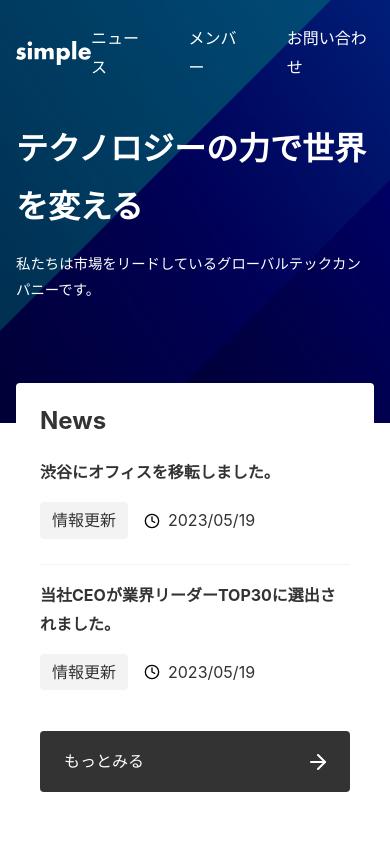
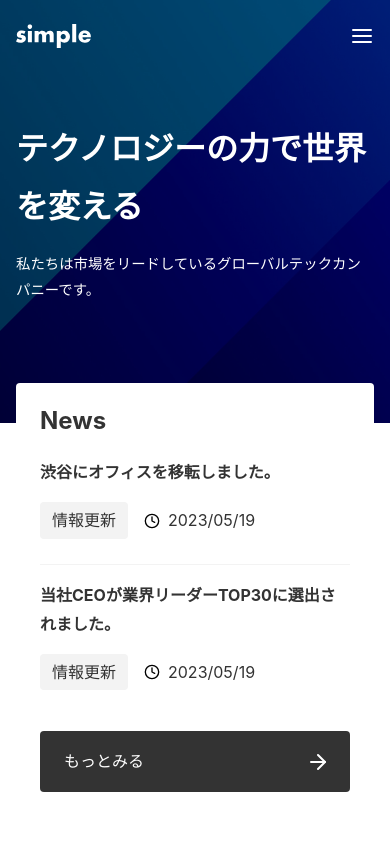
Before and after one commit to ko-ta-da/next-app, a Next.js app: page / in a window 390 px wide. Shown: the top 844 px of the page. Built offline with nearby package versions, Linux system fonts and the light colour scheme.

Commit message:
４章まで終了

```diff
--- a/app/_components/Header/index.tsx
+++ b/app/_components/Header/index.tsx
@@ -1,6 +1,7 @@
 import Image from "next/image";
 import Link from "next/link";
 import styles from "./index.module.css";
+import Menu from "@/app/_components/Menu";
 
 export default function Header() {
     return (
@@ -15,19 +16,7 @@ export default function Header() {
                     priority
                 />
             </Link>
-            <nav className = {styles.nav}>
-                <ul className = {styles.items}>
-                    <li>
-                        <Link href = "/news">ニュース</Link>
-                    </li>
-                    <li>
-                        <Link href = "/members">メンバー</Link>
-                    </li>
-                    <li>
-                        <Link href = "/contact">お問い合わせ</Link>
-                    </li>
-                </ul>
-            </nav>
+            <Menu />
         </header>
     );
 }
--- /dev/null
+++ b/app/_components/Menu/index.module.css
@@ -0,0 +1,45 @@
+.items {
+    display: flex;
+    color: #fff;
+    gap: 40px;
+}
+
+.button {
+    display: none;
+}
+
+@media (max-width: 640px) {
+    .nav {
+        display: none;
+    }
+
+    .nav.open {
+        display: block;
+        position: fixed;
+        top: 0;
+        left: 0;
+        right: 0;
+        bottom: 0;
+        background-color: var(--color-bg-painted);
+        color: var(--color-text-unpainted);
+    }
+
+    .items {
+        flex-direction: column;
+        gap: 24px;
+        margin: 24px;
+    }
+
+    .button {
+        display: flex;
+        background: none;
+        border: none;
+        cursor: pointer;
+    }
+
+    .close {
+        position: absolute;
+        top: 24px;
+        right: 16px;
+    }
+}
--- /dev/null
+++ b/app/_components/Menu/index.tsx
@@ -0,0 +1,49 @@
+"use client";
+
+import Link from "next/link";
+import Image from "next/image";
+import { useState } from "react";
+import cx from "classnames";
+import styles from "./index.module.css";
+
+
+export default function Menu() {
+    const [isOpen, setOpen] = useState<boolean>(false);
+    const open = () => setOpen(true);
+    const close = () => setOpen(false);
+
+    return (
+        <div>
+            <nav className = {cx(styles.nav, isOpen && styles.open)}>
+                <ul className = {styles.items}>
+                    <li>
+                        <Link href = "/news">ニュース</Link>
+                    </li>
+                    <li>
+                        <Link href = "/members">メンバー</Link>
+                    </li>
+                    <li>
+                        <Link href = "/contact">お問い合わせ</Link>
+                    </li>
+                </ul>
+                <button className = {cx(styles.button, styles.close)} onClick = {close}>
+                    <Image
+                        src = "/close.svg"
+                        alt = "close"
+                        width = {24}
+                        height = {24}
+                        priority
+                    />
+                </button>
+            </nav>
+            <button className = {styles.button} onClick = {open}>
+                <Image
+                    src = "/menu.svg"
+                    alt = "menu"
+                    width = {24}
+                    height = {24}
+                />
+            </button>
+        </div>
+    );
+}
```
Also changed, not shown: package.json (+7 -6 lines), 1 other file (tests, documents, lock files or other folders).
